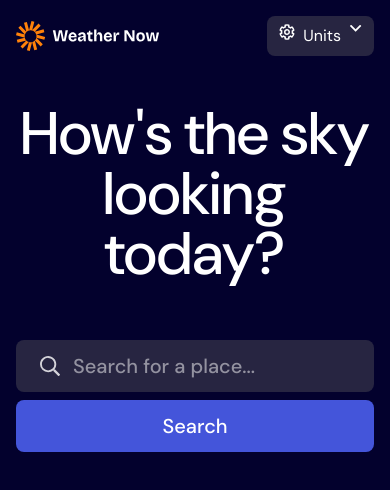
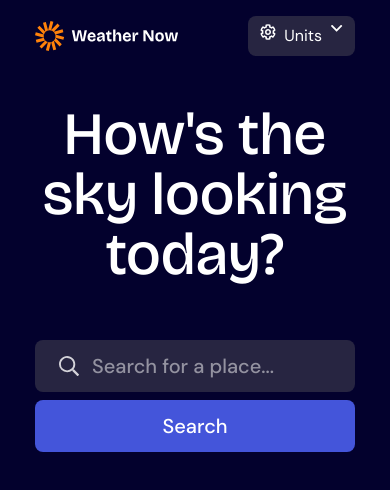
Before and after one commit to GLP94/Weather-App, a React (Vite) app: page / in a window 390 px wide. Shown: the top 490 px of the page. Built offline with nearby package versions, Linux system fonts and the light colour scheme.

Commit message:
Fixed daily's container displaying wrong. Fixed fonts's src in the css file. Applied a width-max to the whole app, so that it'll only show in a mobile aspect on desktop

```diff
--- a/src/App.jsx
+++ b/src/App.jsx
@@ -85,7 +85,8 @@ export default function App() {
   }
 
     return(
-      <div className="m-4 font-[DM-Sans]">
+      <div className="flex justify-center">
+        <div className="m-4 font-[DM-Sans] w-[320px]">
           <Header
             temperature={temperature}
             windSpeed={windSpeed}
@@ -126,5 +127,6 @@ export default function App() {
             </>
           }
         </div>
+      </div>
     )
 }
--- a/src/components/Hourly.jsx
+++ b/src/components/Hourly.jsx
@@ -33,8 +33,8 @@ export default function Hourly({weather, getWeatherIcon}){
     return(
         <section className="bg-(--neutral-800) rounded-2xl my-4 pb-4">
             <div className="flex justify-between items-center px-4 pt-6 pb-2">
-                <h2 className="text-xl font-[600]">Hourly Forecast</h2>
-                <button className="font-[400] py-2 px-4 flex justify-between items-center bg-(--neutral-600) rounded-lg border border-(--neutral-600) w-30">Tuesday <img className="h-4 w-4" src={iconDropDown} /></button>
+                <h2 className="text-xl font-semibold">Hourly Forecast</h2>
+                <button className="font-normal py-2 px-4 flex justify-between items-center bg-(--neutral-600) rounded-lg border border-(--neutral-600) w-30">Tuesday <img className="h-4 w-4" src={iconDropDown} /></button>
             </div>
             <div className="overflow-y-auto h-180 px-4">
                 {extr.map((h, i) => (
@@ -42,9 +42,9 @@ export default function Hourly({weather, getWeatherIcon}){
                         <div className="flex items-center justify-between">
                             <div className="flex items-center">
                                 <img src={getWeatherIcon(a[i])} alt="Weather icon" className="w-12 h-auto mr-4"></img>
-                                <span className=" text-2xl">{new Date(h).toLocaleTimeString([], {hour: "numeric", hour12: true})}</span>
+                                <span className=" text-xl">{new Date(h).toLocaleTimeString([], {hour: "numeric", hour12: true})}</span>
                             </div>
-                            <span className="font-[500] text-xl">{b[i].toFixed(0)}°</span>
+                            <span className="font-medium text-xl">{b[i].toFixed(0)}°</span>
                         </div>
                     </div>
                 ))}
--- a/src/components/Today.jsx
+++ b/src/components/Today.jsx
@@ -17,7 +17,7 @@ export default function Today({ place, weather, isLoading, windSpeed, precipitat
 
     return (
         <section>
-            <div className={`${isLoading ? 'bg-(--neutral-700)' : ""} bg-auto bg-center bg-no-repeat flex justify-center text-center flex-col p-4 font-[DM-Sans] rounded-4xl min-h-75`}
+            <div className={`${isLoading ? 'bg-(--neutral-700)' : ""} bg-auto bg-center bg-no-repeat flex justify-center text-center flex-col my-6 font-[DM-Sans] rounded-4xl min-h-65`}
                 style={{ backgroundImage: isLoading ? "" : `url(${bgImage})`}}
             >
                 {isLoading &&
--- a/src/index.css
+++ b/src/index.css
@@ -11,7 +11,7 @@
     font-family: "Bricolage-Grotesque";
     src:
         local("Bricolage-Grotesque"),
-        url("/src/fonts/DM_Sans/DMSans-VariableFont_opsz,wght.ttf") format("truetype");
+        url("/src/fonts/Bricolage_Grotesque/BricolageGrotesque-VariableFont_opsz,wdth,wght.ttf") format("truetype");
 }
 
 :root{
@@ -29,6 +29,14 @@
 
 *, ::before, ::after{
     box-sizing: border-box;
+}
+
+body{
+    font-family: "DM-Sans", "sans-serif";
+}
+
+h1{
+    font-family: "Bricolage-Grotesque", "sans-serif" !important
 }
 
 .spin{
```
Lines whose indentation alone changed are shown as unchanged.
